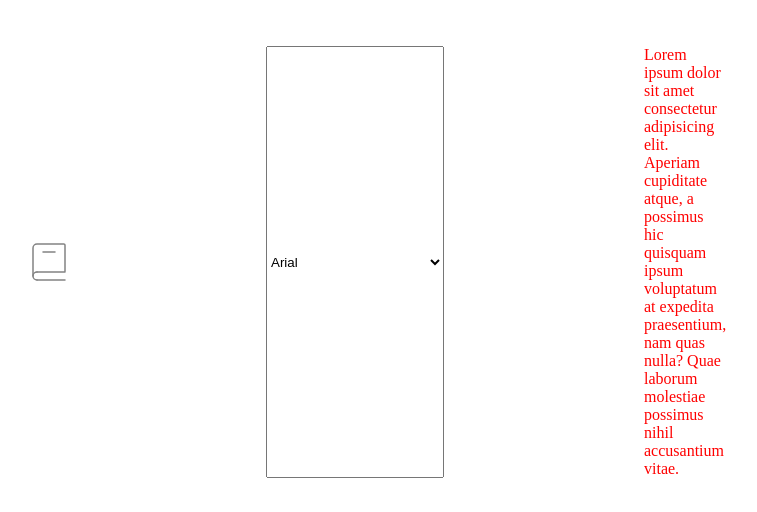
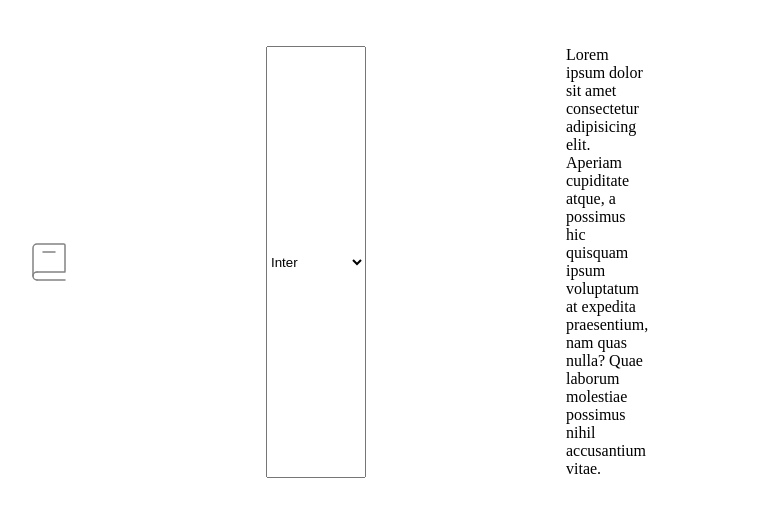
Before and after one commit to vinivmarinho/projetos, a React (Vite) app in the folder dicionario/: page / in a window 1280 px wide. Shown: the top 512 px of the page, without its empty margins (374-1131 px from the left). Built offline with nearby package versions, Linux system fonts and the light colour scheme.

Commit message:
style: Importei as fontes e adicionei na página

```diff
--- a/dicionario/index.html
+++ b/dicionario/index.html
@@ -4,6 +4,16 @@
     <meta charset="UTF-8" />
     <link rel="icon" type="image/svg+xml" href="/vite.svg" />
     <meta name="viewport" content="width=device-width, initial-scale=1.0" />
+    <link rel="preconnect" href="https://fonts.googleapis.com">
+    <link rel="preconnect" href="https://fonts.gstatic.com" crossorigin>
+    <!--Fonte "Inter"-->
+    <link href="https://fonts.googleapis.com/css2?family=Inter:ital,opsz,wght@0,14..32,100..900;1,14..32,100..900&display=swap" rel="stylesheet">
+    <!--Fonte "Poppins"-->
+    <link href="https://fonts.googleapis.com/css2?family=Poppins:ital,wght@0,100;0,200;0,300;0,400;0,500;0,600;0,700;0,800;0,900;1,100;1,200;1,300;1,400;1,500;1,600;1,700;1,800;1,900&display=swap" rel="stylesheet">
+    <!--Fonte "Roboto"-->
+    <link href="https://fonts.googleapis.com/css2?family=Roboto:ital,wght@0,100..900;1,100..900&display=swap" rel="stylesheet">
+    <!--Fonte "Merriweather"-->
+    <link href="https://fonts.googleapis.com/css2?family=Merriweather:ital,opsz,wght@0,18..144,300..900;1,18..144,300..900&display=swap" rel="stylesheet">
     <title>dicionario</title>
   </head>
   <body>
--- a/dicionario/src/header.jsx
+++ b/dicionario/src/header.jsx
@@ -17,7 +17,7 @@
 
 // Controla a escolha da fonte
 function SelecionaFonte({ fonte, setFonte }) {
-  const fontes = ["Arial", "azul", "Fonte_Serif", "Fonte_Times-New-Roman"]; // Lista de fontes
+  const fontes = ["Inter", "Poppins", "Roboto", "Merriweather"]; // Lista de fontes
   return (
     // "select" cria o menu. O "value" é a opção que está selecionada do estado "fonte"
     // O "onChange" dispara quando o usuário escolhe outra opção e atualiza o estado
--- a/dicionario/src/style/index.css
+++ b/dicionario/src/style/index.css
@@ -16,9 +16,15 @@
   max-width: 500px; /* Limita a largura */
   padding: 16px;
 }
-.Arial {
-  color: red;
+.Inter {
+  font-family: 'Inter';
 }
-.azul {
-  color: blue;
+.Poppins {
+  font-family: 'Poppins';
 }
+.Roboto {
+  font-family: "Roboto";
+}
+.Merriweather{
+  font-family: 'Merriweather';
+}
```
